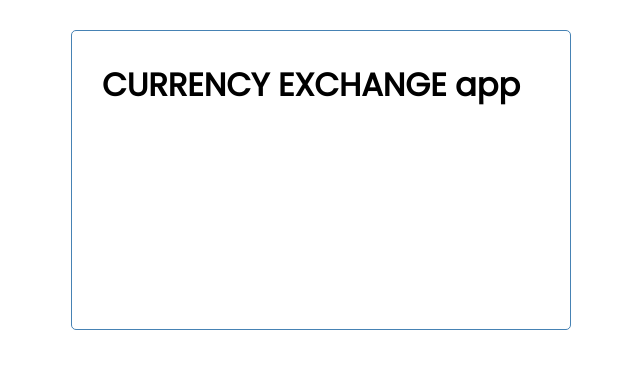
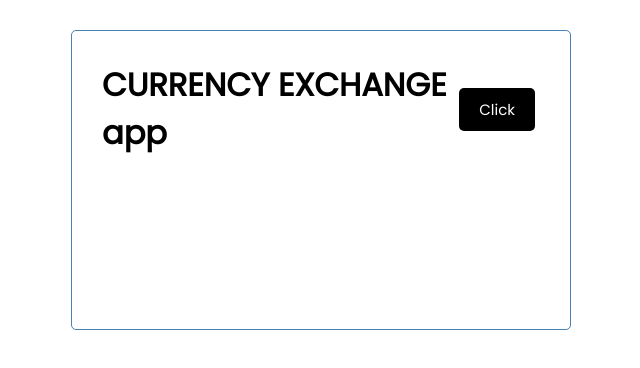
Before and after one commit to Taras-Slovak/CURRENCY-EXCHANGE-app, an Angular app: page / in a window 1280 px wide. Shown: the top 368 px of the page, without its empty margins (319-959 px from the left). Built offline with nearby package versions, Linux system fonts and the light colour scheme.

Commit message:
add code for component BUTTON

```diff
--- a/src/app/components/button/button.component.html
+++ b/src/app/components/button/button.component.html
@@ -1 +1 @@
-<p>button works!</p>
+<button class="btn">{{ title }}</button>
--- a/src/app/components/button/button.component.ts
+++ b/src/app/components/button/button.component.ts
@@ -7,6 +7,8 @@ import { Component, OnInit } from '@angular/core';
 })
 export class ButtonComponent implements OnInit {
 
+  title:string = "Click"
+
   constructor() { }
 
   ngOnInit(): void {
--- a/src/app/components/header/header.component.html
+++ b/src/app/components/header/header.component.html
@@ -1,3 +1,4 @@
 <header>
   <h1>{{ title }}</h1>
+  <app-button></app-button>
 </header>
```
